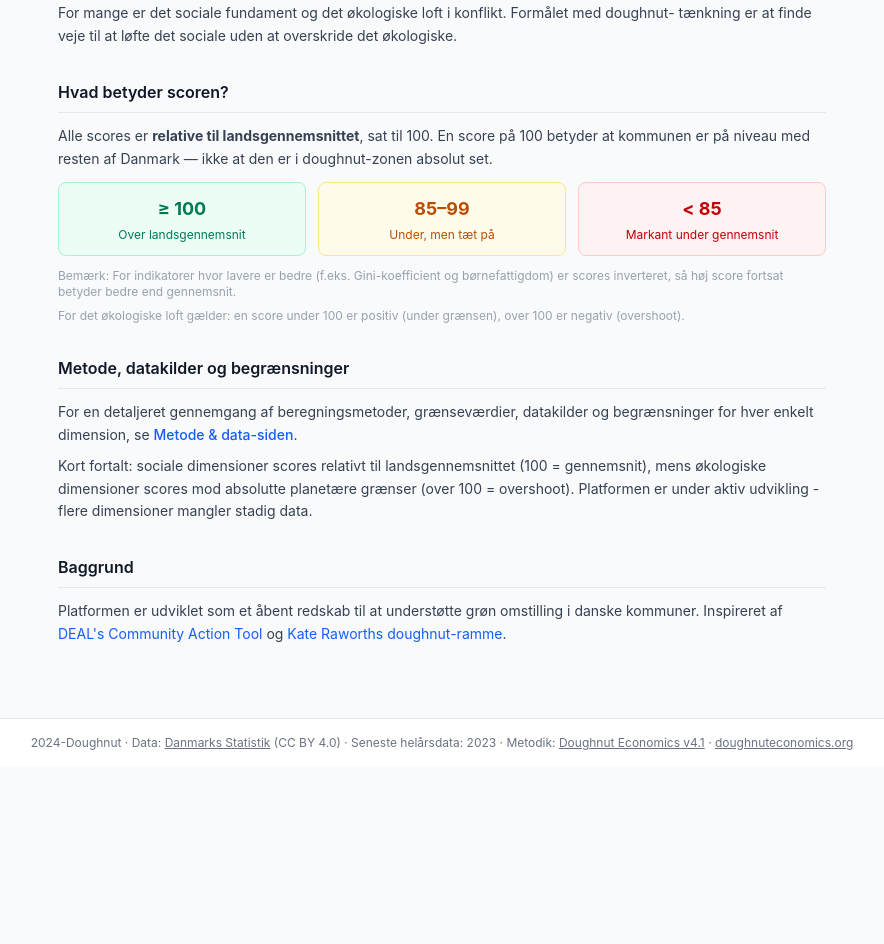
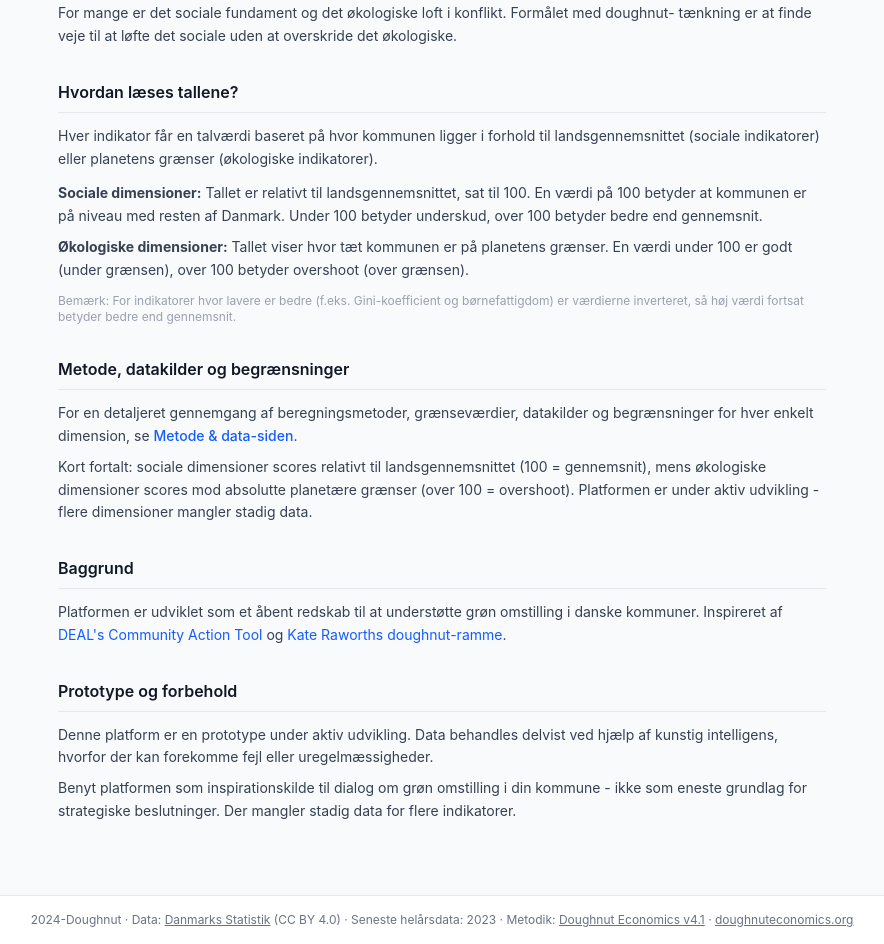
Before and after one commit to augustseptimius-beep/doughnut, a Next.js app in the folder webapp/: page /om in a window 1280 px wide. Shown: the part 300-1244 px from the top of the page, without its empty margins (198-1082 px from the left). Before the commit the page ends 1067 px from the top, so only its background shows below. Built offline with nearby package versions, Linux system fonts and the light colour scheme.

Commit message:
Tekstopdateringer

```diff
--- a/webapp/app/om/page.tsx
+++ b/webapp/app/om/page.tsx
@@ -33,36 +33,22 @@ export default function OmPage() {
           </p>
         </section>
 
-        {/* Hvad betyder scoren */}
+        {/* Hvordan læses tallene */}
         <section>
           <h3 className="text-base font-semibold text-gray-900 mb-3 pb-2 border-b border-gray-200">
-            Hvad betyder scoren?
+            Hvordan læses tallene?
           </h3>
           <p className="text-sm text-gray-700 leading-relaxed">
-            Alle scores er <strong>relative til landsgennemsnittet</strong>, sat til 100. En score på 100 betyder
-            at kommunen er på niveau med resten af Danmark — ikke at den er i doughnut-zonen absolut set.
+            Hver indikator får en talværdi baseret på hvor kommunen ligger i forhold til landsgennemsnittet (sociale indikatorer) eller planetens grænser (økologiske indikatorer).
           </p>
-          <div className="mt-3 grid grid-cols-3 gap-3">
-            <div className="bg-emerald-50 border border-emerald-200 rounded-lg p-3 text-center">
-              <div className="text-emerald-700 font-bold text-lg">≥ 100</div>
-              <div className="text-xs text-emerald-700 mt-1">Over landsgennemsnit</div>
-            </div>
-            <div className="bg-amber-50 border border-amber-200 rounded-lg p-3 text-center">
-              <div className="text-amber-700 font-bold text-lg">85–99</div>
-              <div className="text-xs text-amber-700 mt-1">Under, men tæt på</div>
-            </div>
-            <div className="bg-red-50 border border-red-200 rounded-lg p-3 text-center">
-              <div className="text-red-700 font-bold text-lg">&lt; 85</div>
-              <div className="text-xs text-red-700 mt-1">Markant under gennemsnit</div>
-            </div>
-          </div>
+          <p className="text-sm text-gray-700 leading-relaxed mt-3">
+            <strong>Sociale dimensioner:</strong> Tallet er relativt til landsgennemsnittet, sat til 100. En værdi på 100 betyder at kommunen er på niveau med resten af Danmark. Under 100 betyder underskud, over 100 betyder bedre end gennemsnit.
+          </p>
+          <p className="text-sm text-gray-700 leading-relaxed mt-2">
+            <strong>Økologiske dimensioner:</strong> Tallet viser hvor tæt kommunen er på planetens grænser. En værdi under 100 er godt (under grænsen), over 100 betyder overshoot (over grænsen).
+          </p>
           <p className="text-xs text-gray-400 mt-3">
-            Bemærk: For indikatorer hvor lavere er bedre (f.eks. Gini-koefficient og børnefattigdom) er
-            scores inverteret, så høj score fortsat betyder bedre end gennemsnit.
-          </p>
-          <p className="text-xs text-gray-400 mt-2">
-            For det økologiske loft gælder: en score under 100 er positiv (under grænsen), over 100 er
-            negativ (overshoot).
+            Bemærk: For indikatorer hvor lavere er bedre (f.eks. Gini-koefficient og børnefattigdom) er værdierne inverteret, så høj værdi fortsat betyder bedre end gennemsnit.
           </p>
         </section>
 
@@ -85,7 +71,7 @@ export default function OmPage() {
           </p>
         </section>
 
-        {/* Kontakt / kildekode */}
+        {/* Baggrund */}
         <section>
           <h3 className="text-base font-semibold text-gray-900 mb-3 pb-2 border-b border-gray-200">
             Baggrund
@@ -113,6 +99,19 @@ export default function OmPage() {
           </p>
         </section>
 
+        {/* Prototype og forbehold */}
+        <section>
+          <h3 className="text-base font-semibold text-gray-900 mb-3 pb-2 border-b border-gray-200">
+            Prototype og forbehold
+          </h3>
+          <p className="text-sm text-gray-700 leading-relaxed">
+            Denne platform er en prototype under aktiv udvikling. Data behandles delvist ved hjælp af kunstig intelligens, hvorfor der kan forekomme fejl eller uregelmæssigheder.
+          </p>
+          <p className="text-sm text-gray-700 leading-relaxed mt-2">
+            Benyt platformen som inspirationskilde til dialog om grøn omstilling i din kommune - ikke som eneste grundlag for strategiske beslutninger. Der mangler stadig data for flere indikatorer.
+          </p>
+        </section>
+
       </div>
     </div>
   );
--- a/webapp/app/page.tsx
+++ b/webapp/app/page.tsx
@@ -17,7 +17,7 @@ export default function Home() {
           Danmarks 98 Doughnuts
         </h1>
         <p className="text-lg text-gray-600 max-w-2xl mx-auto">
-          Doughnut Economics er en økonomisk model, der kombinerer økonomisk velstand med miljømæssig og social bæredygtighed. Dette værktøj visualiserer, hvordan danske kommuner performer på tværs af både sociale og økologiske indikatorer.
+          Doughnut Economics er en ramme der måler, om et samfund sikrer alle borgernes basisbehov uden at overskride planetens grænser. Dette værktøj visualiserer, hvordan danske kommuner performer på tværs af sociale og økologiske dimensioner.
         </p>
       </div>
 
```
